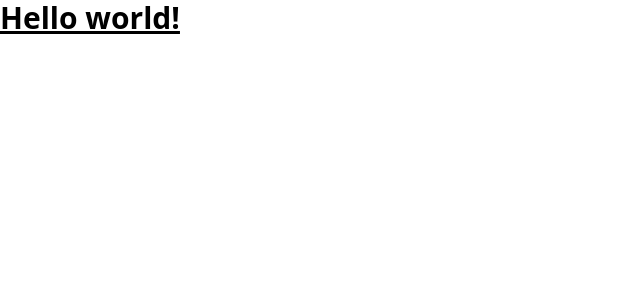
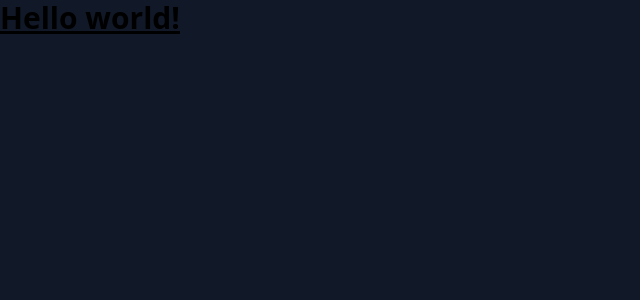
Before and after one commit to manavm1990/demo-react-contact-form, a React (Vite) app: page / in a window 1280 px wide. Shown: the top 300 px of the page, without its empty margins (0-640 px from the left). Built offline with nearby package versions, Linux system fonts and the light colour scheme.

Commit message:
feat: :lipstick: make it 'dark mode'

```diff
--- a/src/index.css
+++ b/src/index.css
@@ -1,3 +1,9 @@
 @tailwind base;
 @tailwind components;
 @tailwind utilities;
+
+@layer base {
+  body {
+    @apply bg-gray-900;
+  }
+}
```
